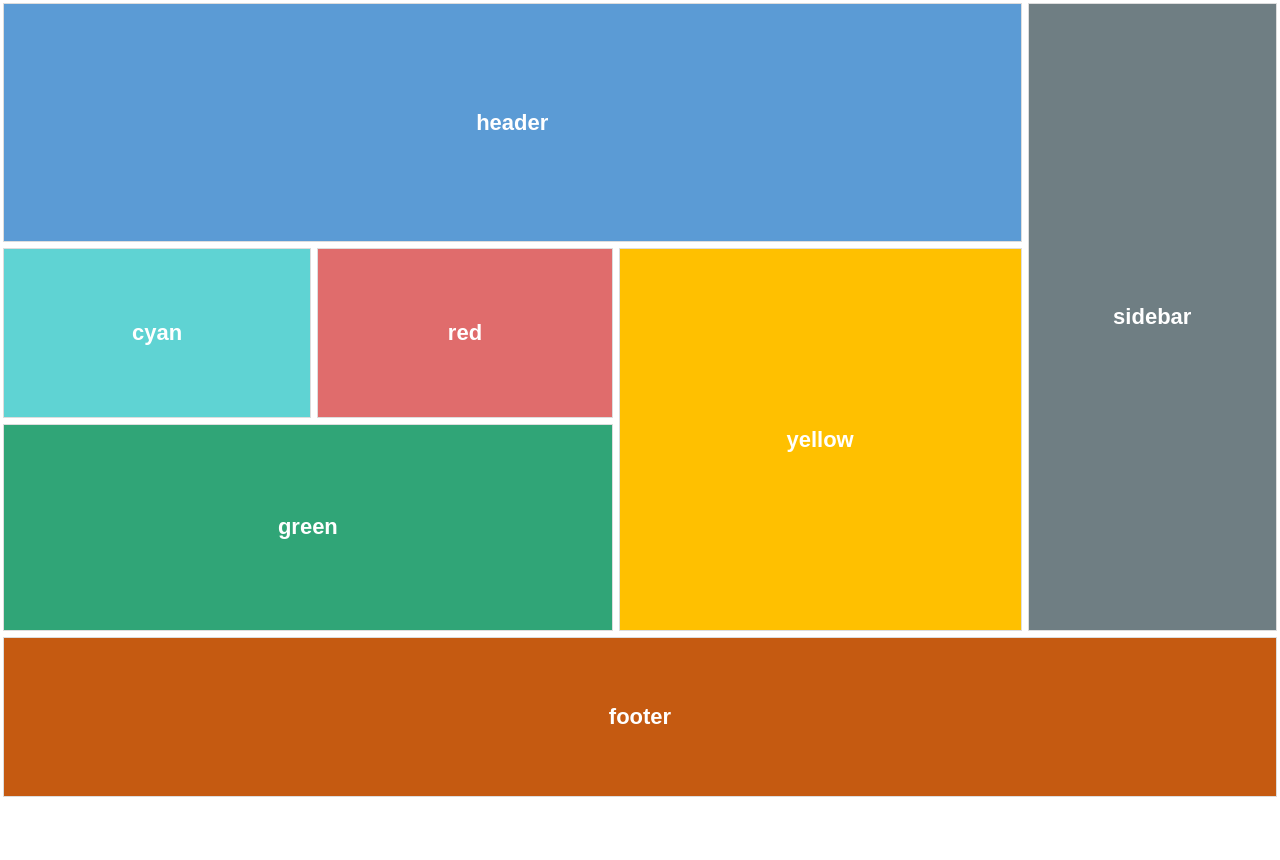
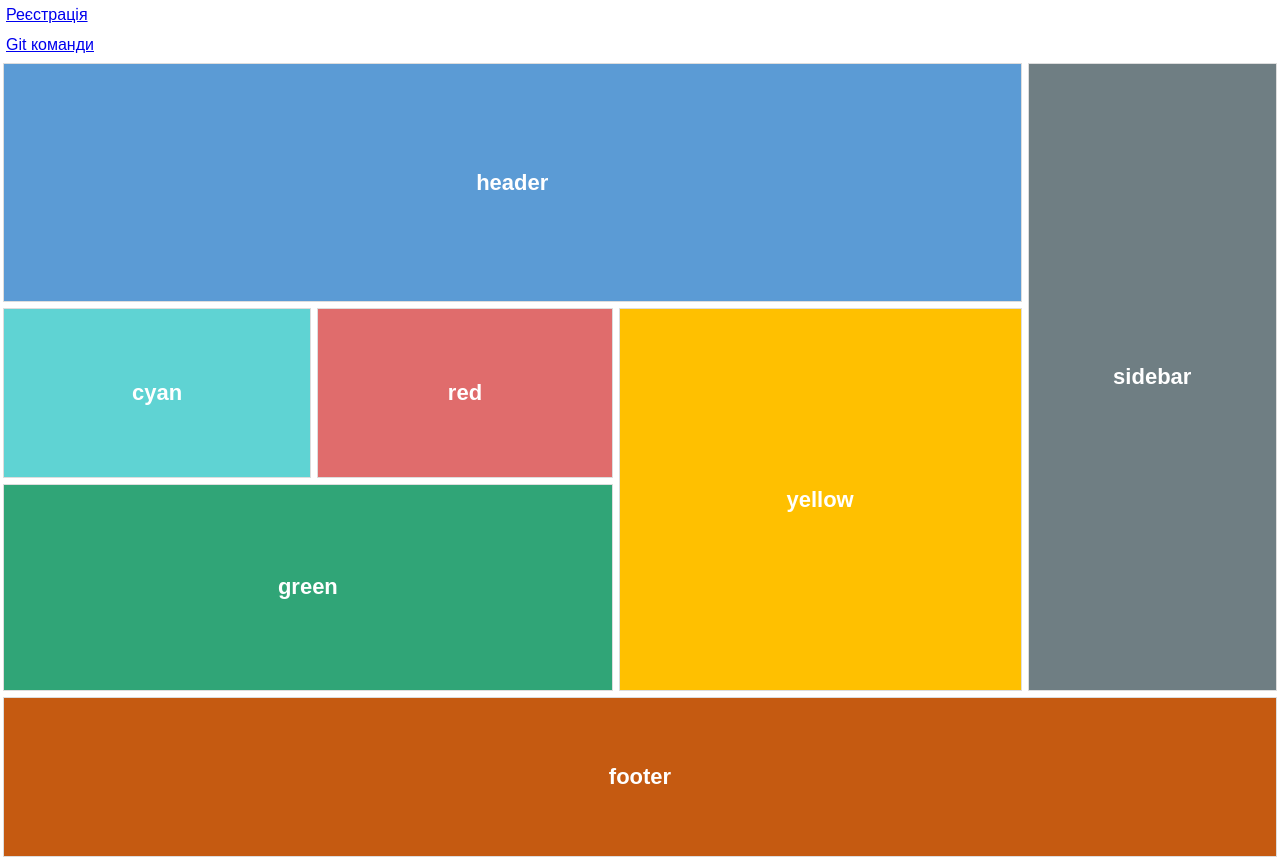
Before and after one commit to nrelvx/lab10_web, a plain HTML site: page index.html in a window 1280 px wide. Before the commit the page ends 800 px from the top, so only its background shows below. Drawn offline with Linux system fonts and the light colour scheme.

Commit message:
Додано посилання на сторінку git_command.htm

```diff
--- a/index.html
+++ b/index.html
@@ -7,6 +7,8 @@
   <link rel="stylesheet" href="style.css">
 </head>
 <body>
+  <a href="register.htm" style="display:block;padding:6px">Реєстрація</a>
+  <a href="git_commands.htm" style="display:block;padding:6px">Git команди</a>
   <div class="wrapper">
     <div class="block header">header</div>
     <div class="block cyan">cyan</div>
```
